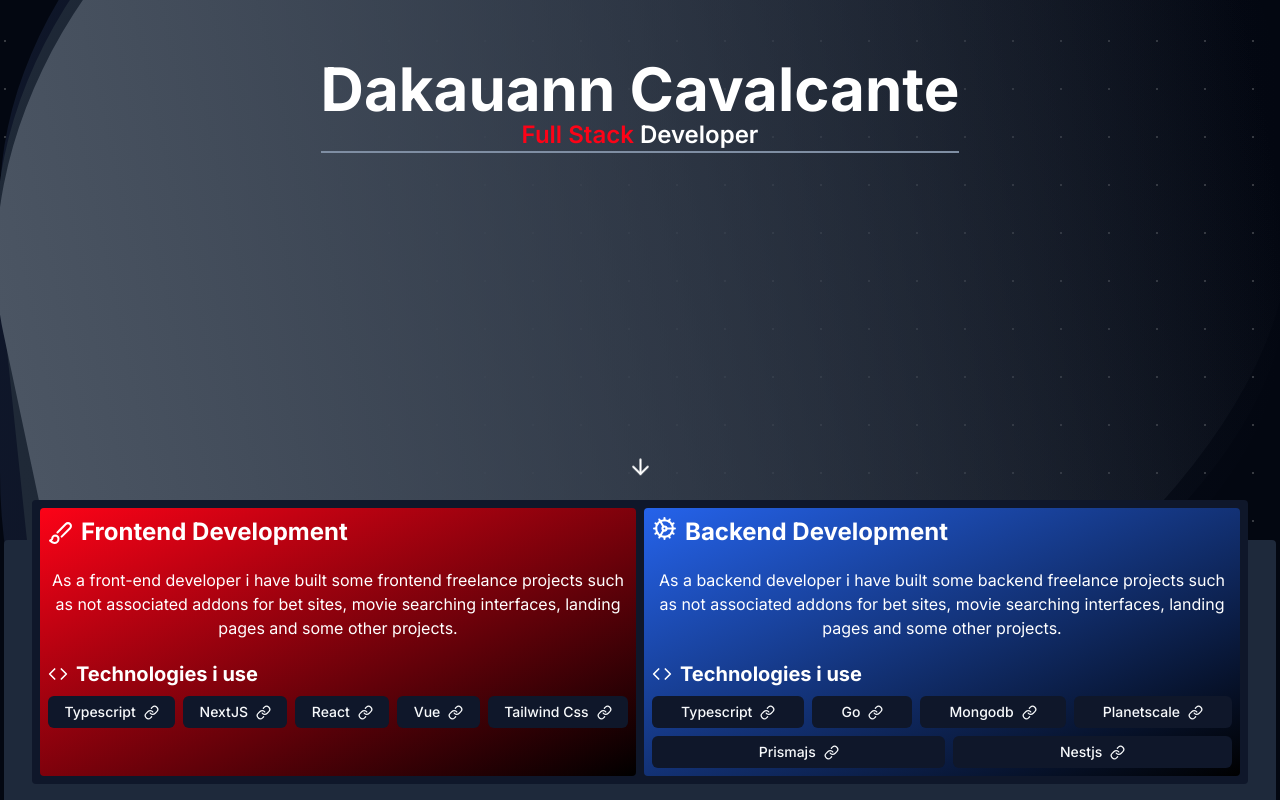
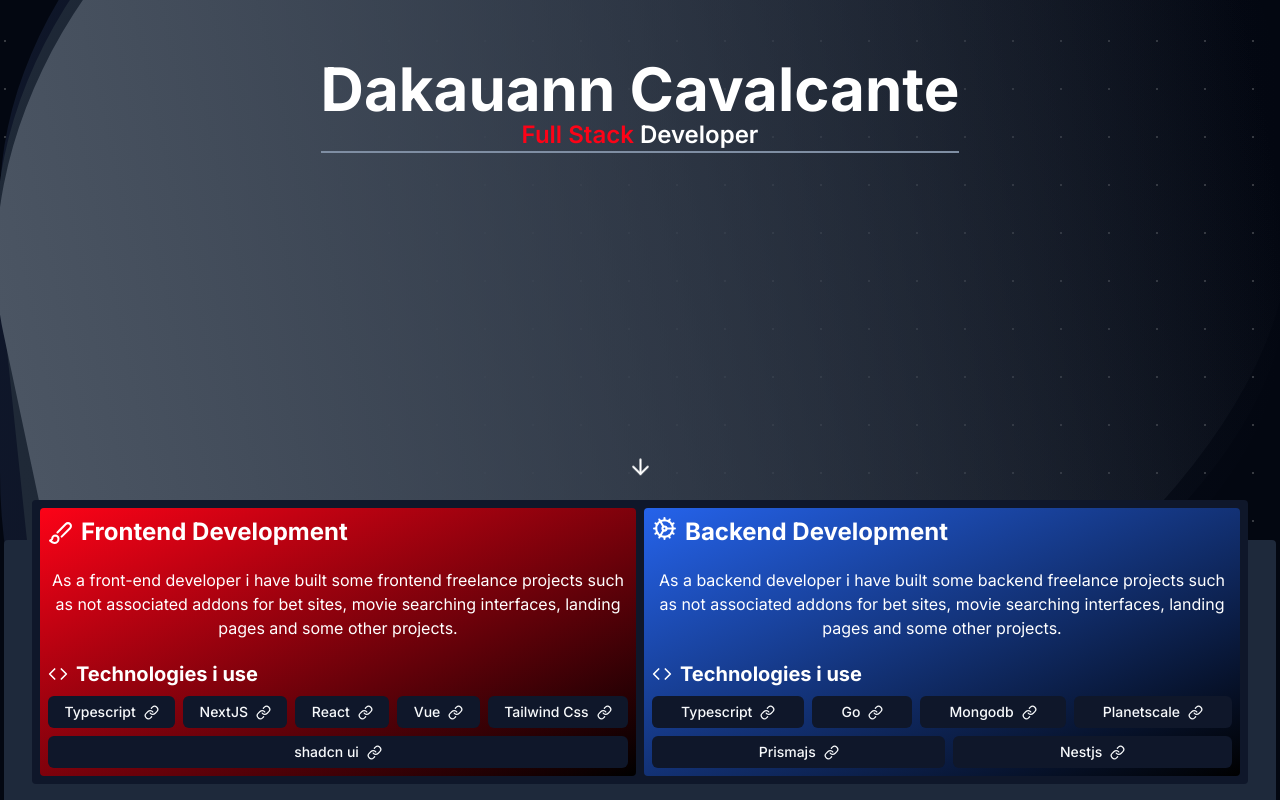
Before and after one commit to Dakauann/portifolio-refactored, a Next.js app: page / in a window 1280 px wide. Shown: the part 300-1100 px from the top of the page. Built offline with nearby package versions, Linux system fonts and the light colour scheme.

Commit message:
adding shadcnui to tech stack

```diff
--- a/src/app/page.tsx
+++ b/src/app/page.tsx
@@ -110,6 +110,17 @@ export default function Home() {
 									className='gap-2 flex-auto'>
 									Tailwind Css <Link size={15} />
 								</Button>
+								<Button
+									onClick={() => {
+										window.open(
+											'https://ui.shadcn.com/',
+											'_blank',
+										)
+									}}
+									variant={'secondary'}
+									className='gap-2 flex-auto'>
+									shadcn ui <Link size={15} />
+								</Button>
 							</div>
 						</div>
 					</div>
```
